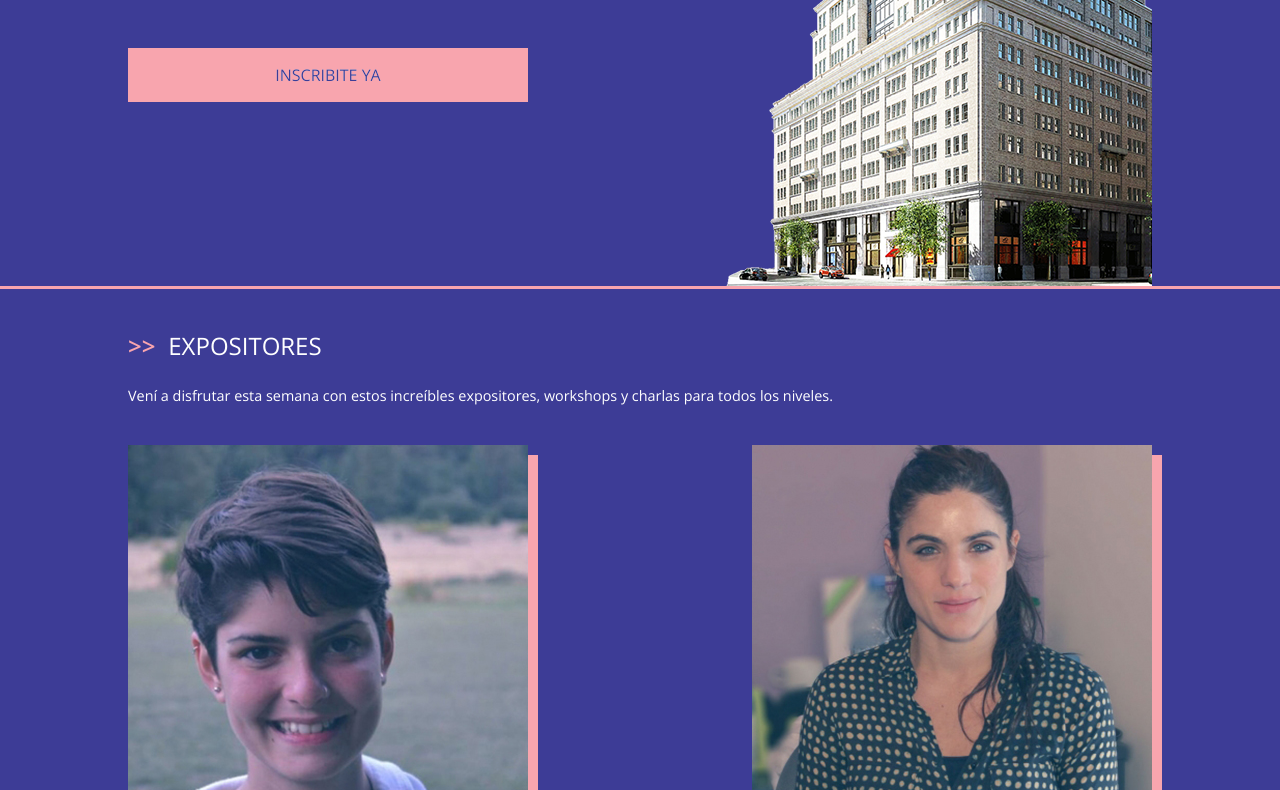
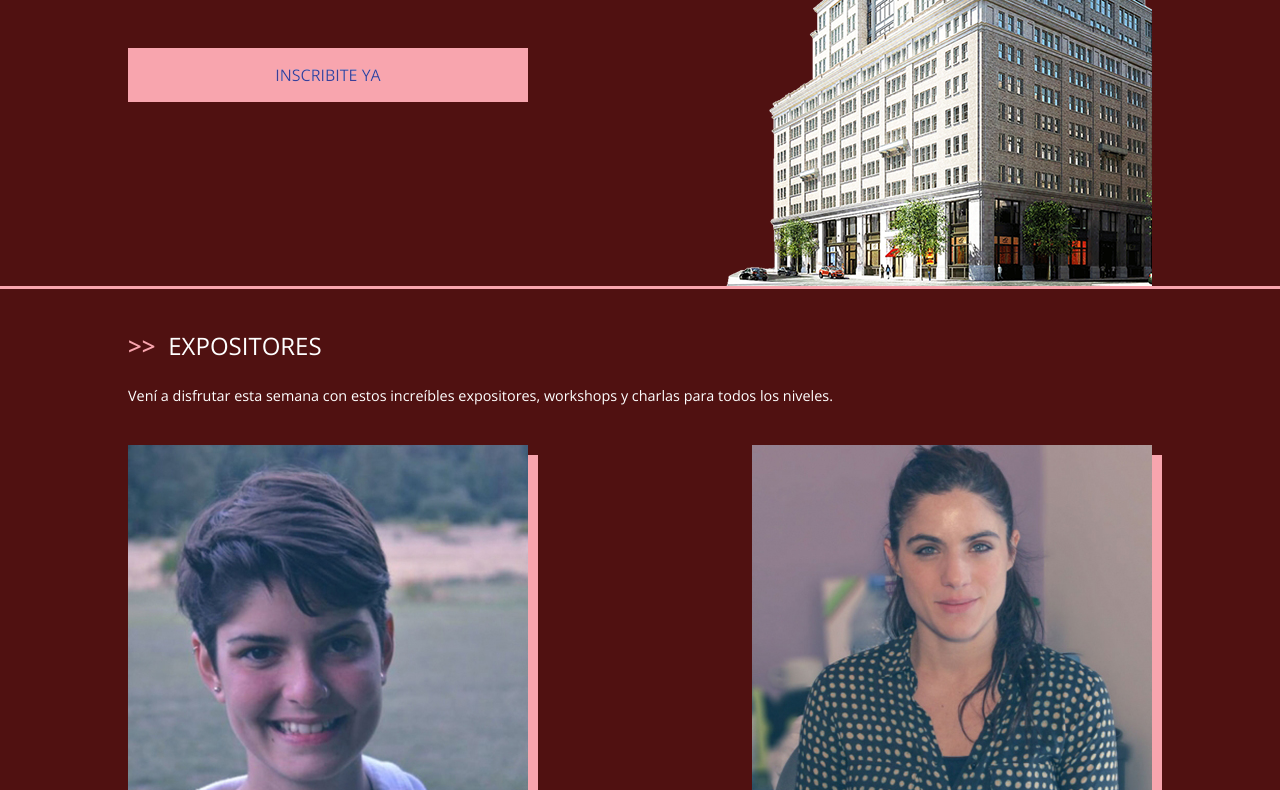
Before and after one commit to facundo2002/proyecto-intro-utn, a plain HTML site: page index.html in a window 1280 px wide. Shown: the part 325-1115 px from the top of the page. Drawn offline with nearby package versions, Linux system fonts and the light colour scheme.

Commit message:
cambiando el fondo

```diff
--- a/css/style.css
+++ b/css/style.css
@@ -7,7 +7,7 @@
   box-sizing: border-box; }
 
 body {
-  background-color: #3d3c96;
+  background-color: #501111;
   font-family: "Open Sans", sans-serif;
   color: #FFF;
   overflow-x: hidden; }
```
